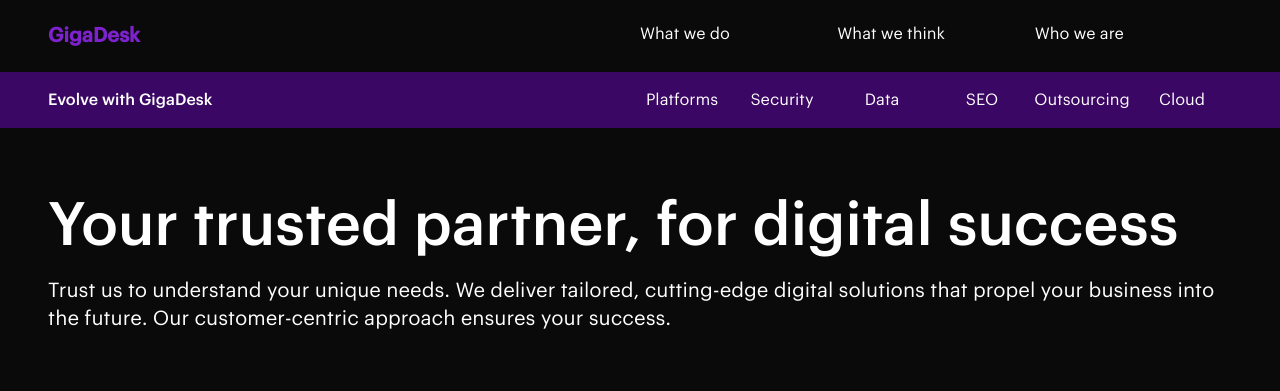
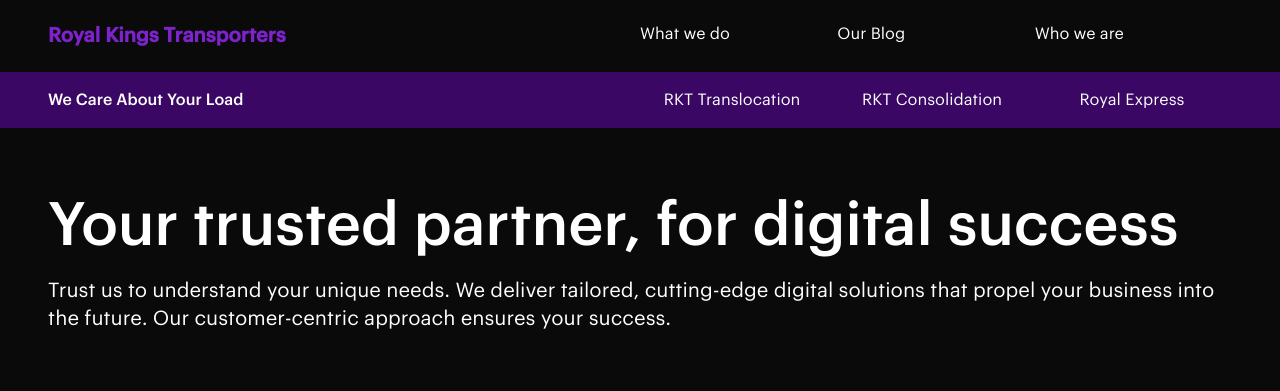
Before and after one commit to GigaDesk/truckston, a Gatsby site: page / in a window 1280 px wide. Shown: the top 391 px of the page. Built offline with nearby package versions, Linux system fonts and the light colour scheme; Gatsby itself is replaced by a stand-in of ours.

Commit message:
docs: change header content

```diff
--- a/src/components/header/lowerbar.tsx
+++ b/src/components/header/lowerbar.tsx
@@ -8,8 +8,8 @@ export default function Lowerbar(props) {
       className="text-white h-14 bg-purple-950 w-full grid grid-cols-[1fr_20px] lg:grid-cols-[1fr_600px] px-12"
       style={{ fontFamily: "Graphik" }}
     >
-      <div className="font-medium content-center">Evolve with GigaDesk</div>
-      <div className="grid grid-cols-6 max-lg:hidden">
+      <div className="font-medium content-center">We Care About Your Load</div>
+      <div className="grid grid-cols-3 max-lg:hidden">
         <Link
           activeClass="bg-purple-700"
           to="platforms"
@@ -18,7 +18,7 @@ export default function Lowerbar(props) {
           smooth={true}
           className="grid justify-items-center content-center px-3 hover:bg-purple-700 cursor-pointer relative transition-all ease-in-out before:transition-[width] before:ease-in-out before:duration-700 before:absolute before:bg-white before:origin-center before:h-[1px] before:w-0 hover:before:w-[35%] before:bottom-4 before:left-[50%] after:transition-[width] after:ease-in-out after:duration-700 after:absolute after:bg-white after:origin-center after:h-[1px] after:w-0 hover:after:w-[35%] after:bottom-4 after:right-[50%]"
         >
-          Platforms
+          RKT Translocation
         </Link>
         <Link
           activeClass="bg-purple-700"
@@ -28,7 +28,7 @@ export default function Lowerbar(props) {
           smooth={true}
           className="grid justify-items-center content-center px-3 hover:bg-purple-700 cursor-pointer relative transition-all ease-in-out before:transition-[width] before:ease-in-out before:duration-700 before:absolute before:bg-white before:origin-center before:h-[1px] before:w-0 hover:before:w-[30%] before:bottom-4 before:left-[50%] after:transition-[width] after:ease-in-out after:duration-700 after:absolute after:bg-white after:origin-center after:h-[1px] after:w-0 hover:after:w-[30%] after:bottom-4 after:right-[50%]"
         >
-          Security
+          RKT Consolidation
         </Link>
         <Link
           activeClass="bg-purple-700"
@@ -38,34 +38,7 @@ export default function Lowerbar(props) {
           smooth={true}
           className="grid justify-items-center content-center px-3 hover:bg-purple-700 cursor-pointer relative transition-all ease-in-out before:transition-[width] before:ease-in-out before:duration-700 before:absolute before:bg-white before:origin-center before:h-[1px] before:w-0 hover:before:w-[20%] before:bottom-4 before:left-[50%] after:transition-[width] after:ease-in-out after:duration-700 after:absolute after:bg-white after:origin-center after:h-[1px] after:w-0 hover:after:w-[20%] after:bottom-4 after:right-[50%]"
         >
-          Data
-        </Link>
-        <Link
-          activeClass="bg-purple-700"
-          to="seo"
-          spy={true}
-          smooth={true}
-          className="grid justify-items-center content-center px-3 hover:bg-purple-700 cursor-pointer relative transition-all ease-in-out before:transition-[width] before:ease-in-out before:duration-700 before:absolute before:bg-white before:origin-center before:h-[1px] before:w-0 hover:before:w-[15%] before:bottom-4 before:left-[50%] after:transition-[width] after:ease-in-out after:duration-700 after:absolute after:bg-white after:origin-center after:h-[1px] after:w-0 hover:after:w-[15%] after:bottom-4 after:right-[50%]"
-        >
-          SEO
-        </Link>
-        <Link
-          activeClass="bg-purple-700"
-          to="outsourcing"
-          spy={true}
-          smooth={true}
-          className="grid justify-items-center content-center hover:bg-purple-700 cursor-pointer relative transition-all ease-in-out before:transition-[width] before:ease-in-out before:duration-700 before:absolute before:bg-white before:origin-center before:h-[1px] before:w-0 hover:before:w-[42%] before:bottom-4 before:left-[50%] after:transition-[width] after:ease-in-out after:duration-700 after:absolute after:bg-white after:origin-center after:h-[1px] after:w-0 hover:after:w-[42%] after:bottom-4 after:right-[50%]"
-        >
-          Outsourcing
-        </Link>
-        <Link
-          activeClass="bg-purple-700"
-          to="cloud"
-          spy={true}
-          smooth={true}
-          className="grid justify-items-center content-center px-3 hover:bg-purple-700 cursor-pointer relative transition-all ease-in-out before:transition-[width] before:ease-in-out before:duration-700 before:absolute before:bg-white before:origin-center before:h-[1px] before:w-0 hover:before:w-[20%] before:bottom-4 before:left-[50%] after:transition-[width] after:ease-in-out after:duration-700 after:absolute after:bg-white after:origin-center after:h-[1px] after:w-0 hover:after:w-[20%] after:bottom-4 after:right-[50%] "
-        >
-          Cloud
+          Royal Express
         </Link>
       </div>
       <div className="grid grid-cols-6 lg:hidden relative">
--- a/src/components/header/upperbar.tsx
+++ b/src/components/header/upperbar.tsx
@@ -8,7 +8,7 @@ export default function Upperbar() {
       style={{ fontFamily: "Graphik" }}
     >
       <div className="text-purple-700 font-semibold text-lg grid content-center max-lg:justify-items-center">
-        GigaDesk
+        Royal Kings Transporters
       </div>
       <div className="grid grid-cols-3 max-lg:hidden">
         <Link
@@ -29,7 +29,7 @@ export default function Upperbar() {
           smooth={true}
           className="cursor-pointer"
         >
-          <div>What we think</div>
+          <div>Our Blog</div>
         </Link>
         <Link
           activeClass="font-medium"
```
